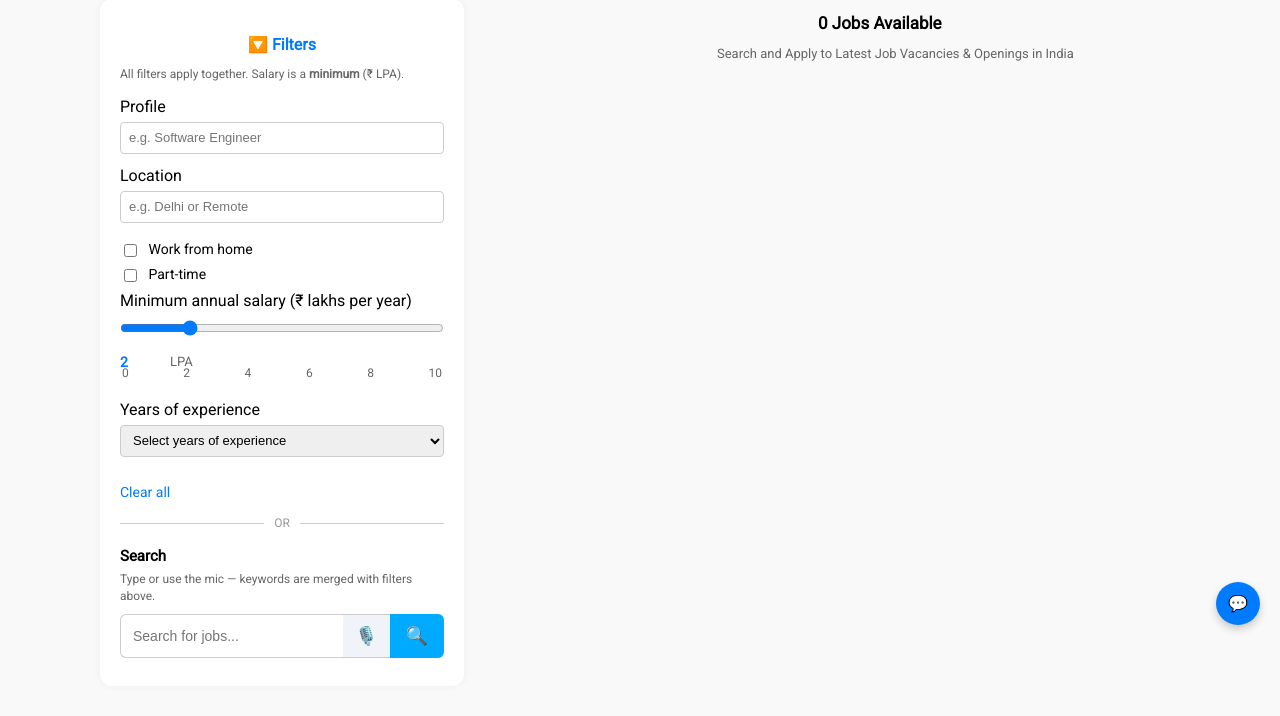
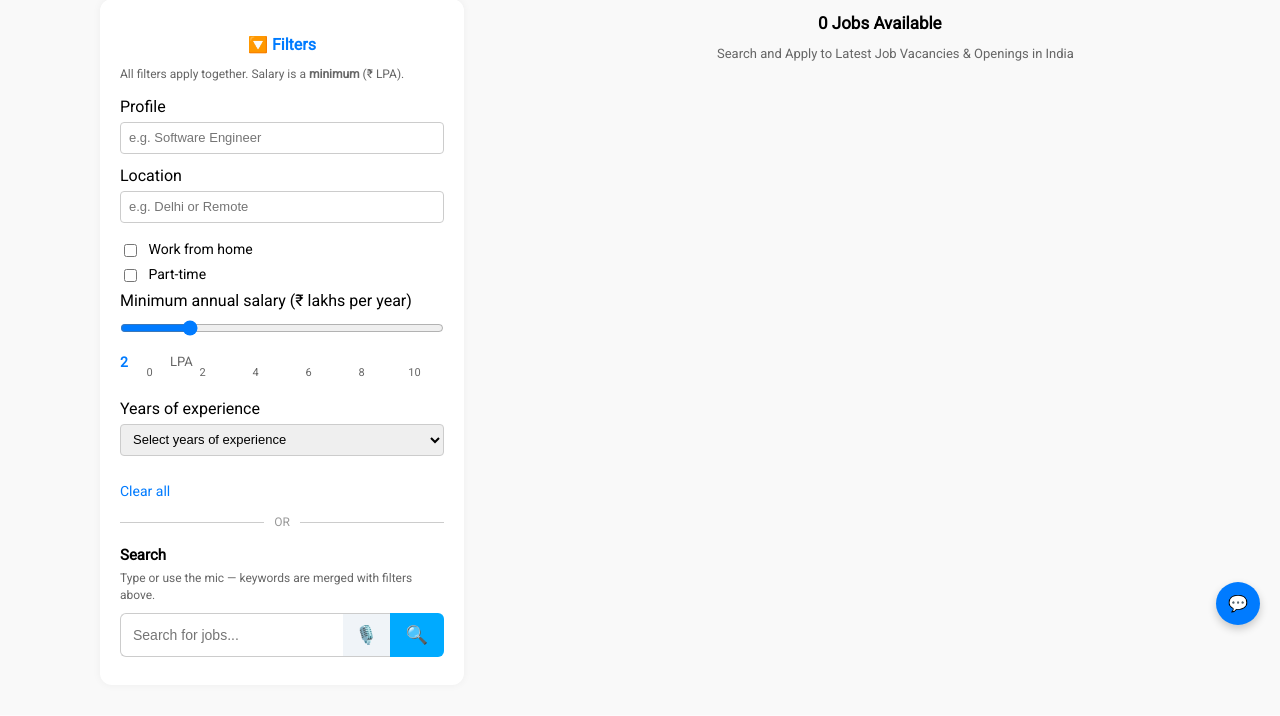
Before and after one commit to Priyanshu-Singh2002/JobSpark, a Flask app: template templates/applicant_dash.html in a window 1280 px wide. Shown: the part 155-871 px from the top of the page. After the commit the page ends 812 px from the top, so only its background shows below. Run offline with Flask 2, Linux system fonts and the light colour scheme; the template is opened without the code that fills it, so the values that code supplies are empty; parts of the project's set-up code (start-up, migrations or seed data) failed here and were passed over.

Commit message:
filter-scroll

```diff
--- a/static/style.css
+++ b/static/style.css
@@ -131,7 +131,7 @@ body {
     padding: 30px 100px;
 }
 
-/* Sidebar: scroll inside panel when tall; do not stretch to match short job column */
+/* Sidebar: stays visible while scrolling jobs (sticky). If the form is taller than the screen, scroll inside the card. */
 .filters-box {
     width: 30%;
     min-width: 260px;
@@ -141,10 +141,10 @@ body {
     padding-bottom: 28px;
     border-radius: 12px;
     box-shadow: 0 0 8px rgba(0, 0, 0, 0.05);
+    align-self: flex-start;
     position: sticky;
-    top: 100px;
-    align-self: flex-start;
-    max-height: calc(100vh - 120px);
+    top: 88px;
+    max-height: calc(100vh - 88px - 24px);
     overflow-y: auto;
     overflow-x: hidden;
     -webkit-overflow-scrolling: touch;
@@ -219,13 +219,20 @@ select {
 }
 
 .slider-scale {
-    display: flex;
-    justify-content: space-between;
-    font-size: 12px;
+    display: grid;
+    grid-template-columns: repeat(6, minmax(0, 1fr));
+    justify-items: center;
+    gap: 2px;
+    font-size: 11px;
     color: #666;
     margin-top: -8px;
     margin-bottom: 20px;
-    padding: 0 2px;
+    padding: 0 4px;
+}
+
+.slider-scale span {
+    min-width: 0;
+    text-align: center;
 }
 
 .clear-link {
```
